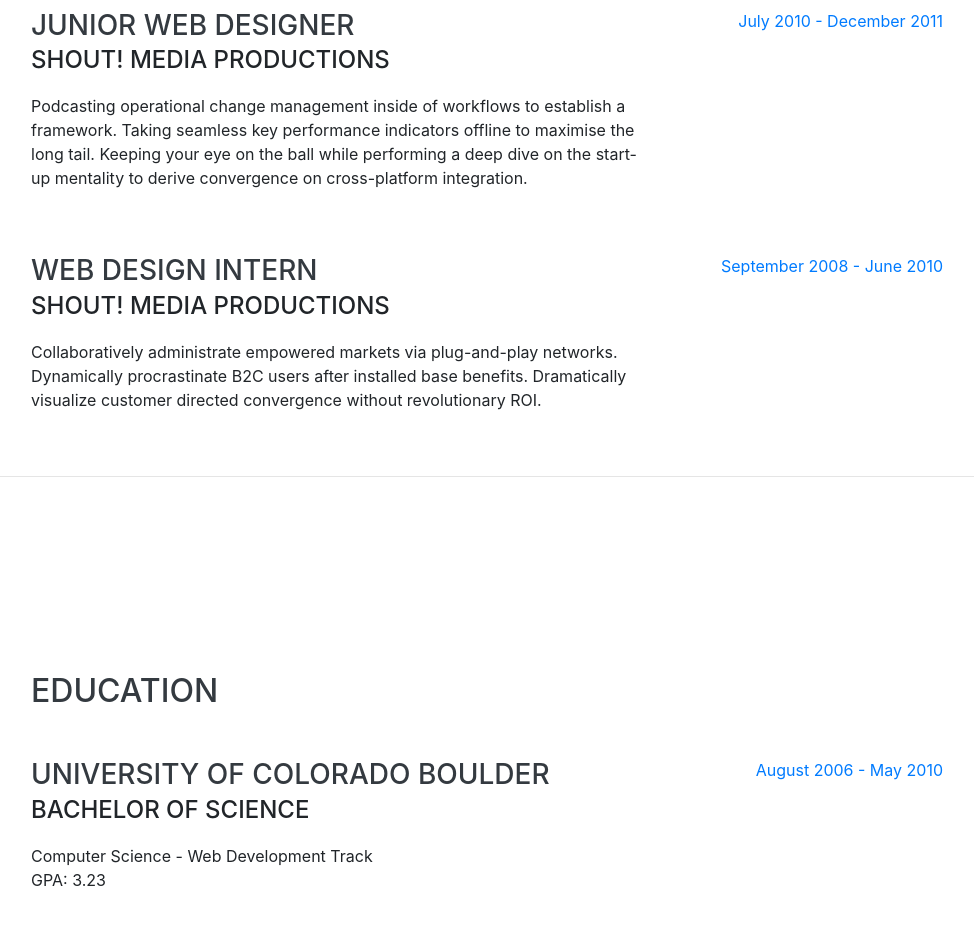
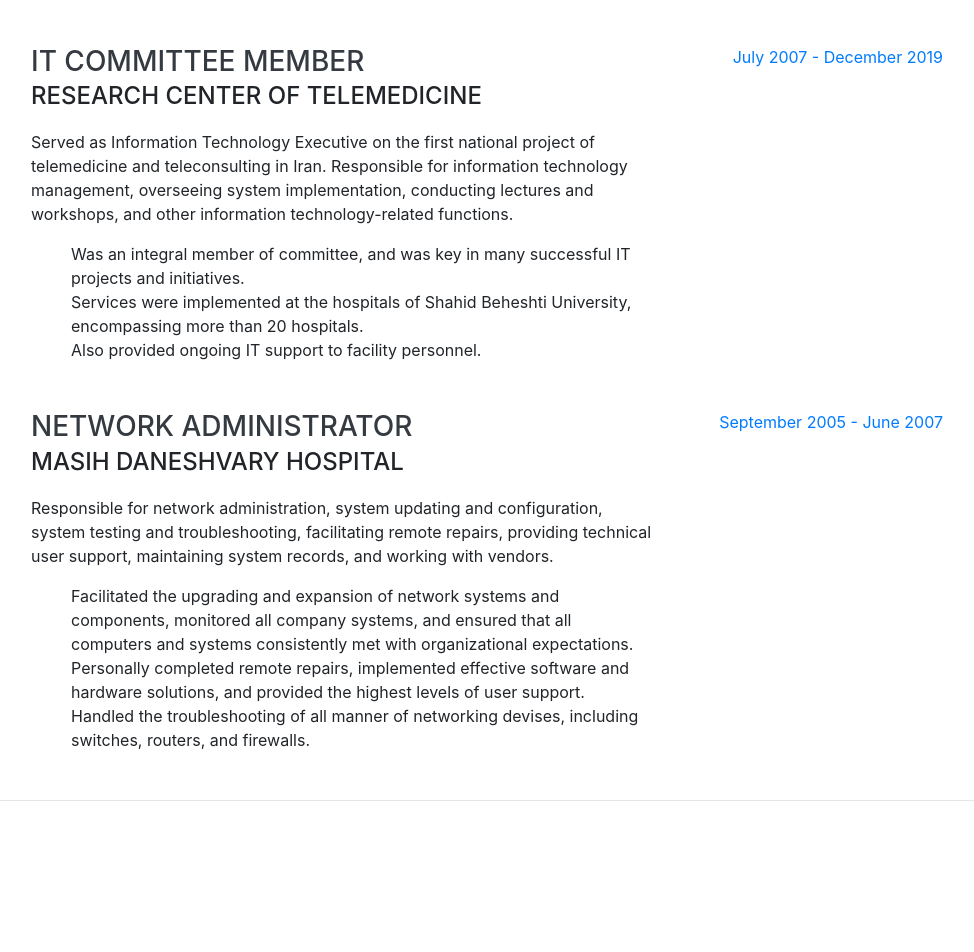
Before and after one commit to imanehjabari/imanehjabari.github.io, a website with bundled scripts: page index.html in a window 1280 px wide. Shown: the part 2579-3531 px from the top of the page, without its empty margins (289-1263 px from the left). Built offline with nearby package versions, Linux system fonts and the light colour scheme; a web font is replaced by a local one.

Commit message:
Update index.html

```diff
--- a/index.html
+++ b/index.html
@@ -133,7 +133,7 @@
         <div class="resume-item d-flex flex-column flex-md-row justify-content-between mb-5">
           <div class="resume-content">
             <h3 class="mb-0">Information Technology Manager</h3>
-            <div class="subheading mb-3">Shahid Beheshti University of Medical Sciences</div>
+            <div class="subheading mb-3">Shahid Beheshti University of Medical Sciences (SBMU)</div>
             <p>Bring to the table win-win survival strategies to ensure proactive domination. At the end of the day, going forward, a new normal that has evolved from generation X is on the runway heading towards a streamlined cloud solution. User generated content in real-time will have multiple touchpoints for offshoring.</p>
           </div>
           <div class="resume-date text-md-right">
@@ -144,7 +144,7 @@
         <div class="resume-item d-flex flex-column flex-md-row justify-content-between mb-5">
           <div class="resume-content">
             <h3 class="mb-0">Information Technology Manager</h3>
-            <div class="subheading mb-3">NATIONAL RESEARCH INSTITUTE OF TUBERCULOSIS AND LUNG DISEASES</div>
+            <div class="subheading mb-3">NATIONAL RESEARCH INSTITUTE OF TUBERCULOSIS AND LUNG DISEASES (Masih Daneshvary Hospital)</div>
             <p>Facility was affiliated with the World Health Organization and Masih Daneshvari Hospital. Responsible for managing day to day information technology operations, training and supervision of support staff, workflow coordination, overseeing system installation and configuration, managing upgrades, monitoring network performance, system testing and troubleshooting, vendor procurement and negotiation, disaster recovery, testing new software, network design, building server systems, staff evaluation, and other related assignments.</p>
 
             <ul class="fa-ul mb-0">
@@ -152,10 +152,10 @@
                 <i class="fa-li fa fa-js-square"></i>
                 Managed smooth, efficient, and cost-effective IT operations, managed all department personnel, and consistently met all organizational and projects needs.</li>
               <li>
-                <i class="fa-li fa fa-check"></i>
+                <i class="fa-li fa fa-js-square"></i>
                 Developed winning system solutions, acted as liaison between user community and software providers, and implemented technical procedures and standards.</li>
               <li>
-                <i class="fa-li fa fa-check"></i>
+                <i class="fa-li fa fa-js-square"></i>
                 Consistently monitored network performance, prepared network performance statistical reports, and managed firewall, network monitoring, and server monitoring</li>
             </ul>
           </div>
@@ -169,23 +169,48 @@
 
         <div class="resume-item d-flex flex-column flex-md-row justify-content-between mb-5">
           <div class="resume-content">
-            <h3 class="mb-0">Junior Web Designer</h3>
-            <div class="subheading mb-3">Shout! Media Productions</div>
-            <p>Podcasting operational change management inside of workflows to establish a framework. Taking seamless key performance indicators offline to maximise the long tail. Keeping your eye on the ball while performing a deep dive on the start-up mentality to derive convergence on cross-platform integration.</p>
+            <h3 class="mb-0">IT Committee Member</h3>
+            <div class="subheading mb-3">RESEARCH CENTER OF TELEMEDICINE</div>
+            <p>Served as Information Technology Executive on the first national project of telemedicine and teleconsulting in Iran. Responsible for information technology management, overseeing system implementation, conducting lectures and workshops, and other information technology-related functions.</p>
+            <ul class="fa-ul mb-0">
+              <li>
+                <i class="fa-li fa fa-js-square"></i>
+                Was an integral member of committee, and was key in many successful IT projects and initiatives.</li>
+              <li>
+                <i class="fa-li fa fa-js-square"></i>
+                Services were implemented at the hospitals of Shahid Beheshti University, encompassing more than 20 hospitals.</li>
+              <li>
+                <i class="fa-li fa fa-js-square"></i>
+                Also provided ongoing IT support to facility personnel.
+              </li>
+            </ul>
           </div>
           <div class="resume-date text-md-right">
-            <span class="text-primary">July 2010 - December 2011</span>
+            <span class="text-primary">July 2007 - December 2019</span>
           </div>
         </div>
 
         <div class="resume-item d-flex flex-column flex-md-row justify-content-between">
           <div class="resume-content">
-            <h3 class="mb-0">Web Design Intern</h3>
-            <div class="subheading mb-3">Shout! Media Productions</div>
-            <p>Collaboratively administrate empowered markets via plug-and-play networks. Dynamically procrastinate B2C users after installed base benefits. Dramatically visualize customer directed convergence without revolutionary ROI.</p>
+            <h3 class="mb-0">Network Administrator</h3>
+            <div class="subheading mb-3">MASIH DANESHVARY HOSPITAL</div>
+            <p>Responsible for network administration, system updating and configuration, system testing and troubleshooting, facilitating remote repairs, providing technical user support, maintaining system records, and working with vendors.</p>
+
+            <ul class="fa-ul mb-0">
+              <li>
+                <i class="fa-li fa fa-js-square"></i>
+                Facilitated the upgrading and expansion of network systems and components, monitored all company systems, and ensured that all computers and systems consistently met with organizational expectations.</li>
+              <li>
+                <i class="fa-li fa fa-js-square"></i>
+                Personally completed remote repairs, implemented effective software and hardware solutions, and provided the highest levels of user support.</li>
+              <li>
+                <i class="fa-li fa fa-js-square"></i>
+                Handled the troubleshooting of all manner of networking devises, including switches, routers, and firewalls.
+              </li>
+            </ul>
           </div>
           <div class="resume-date text-md-right">
-            <span class="text-primary">September 2008 - June 2010</span>
+            <span class="text-primary">September 2005 - June 2007</span>
           </div>
         </div>
 
```
